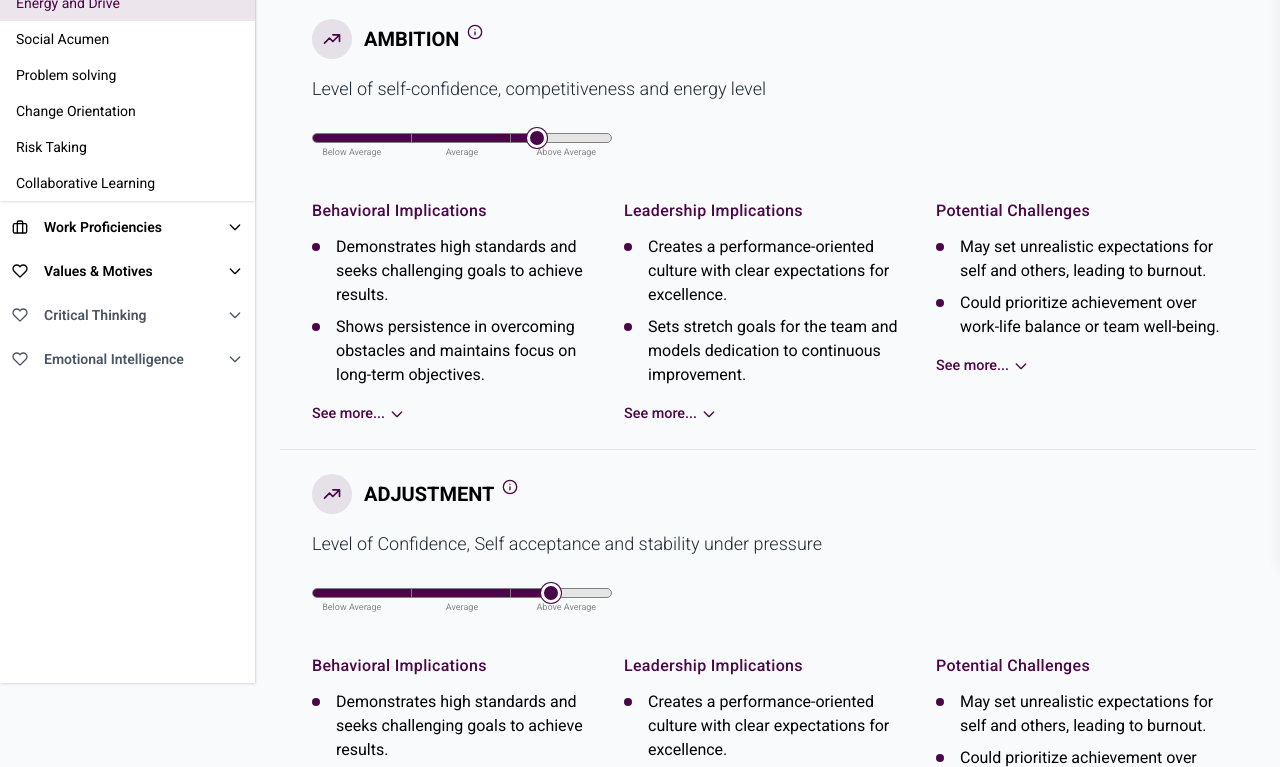
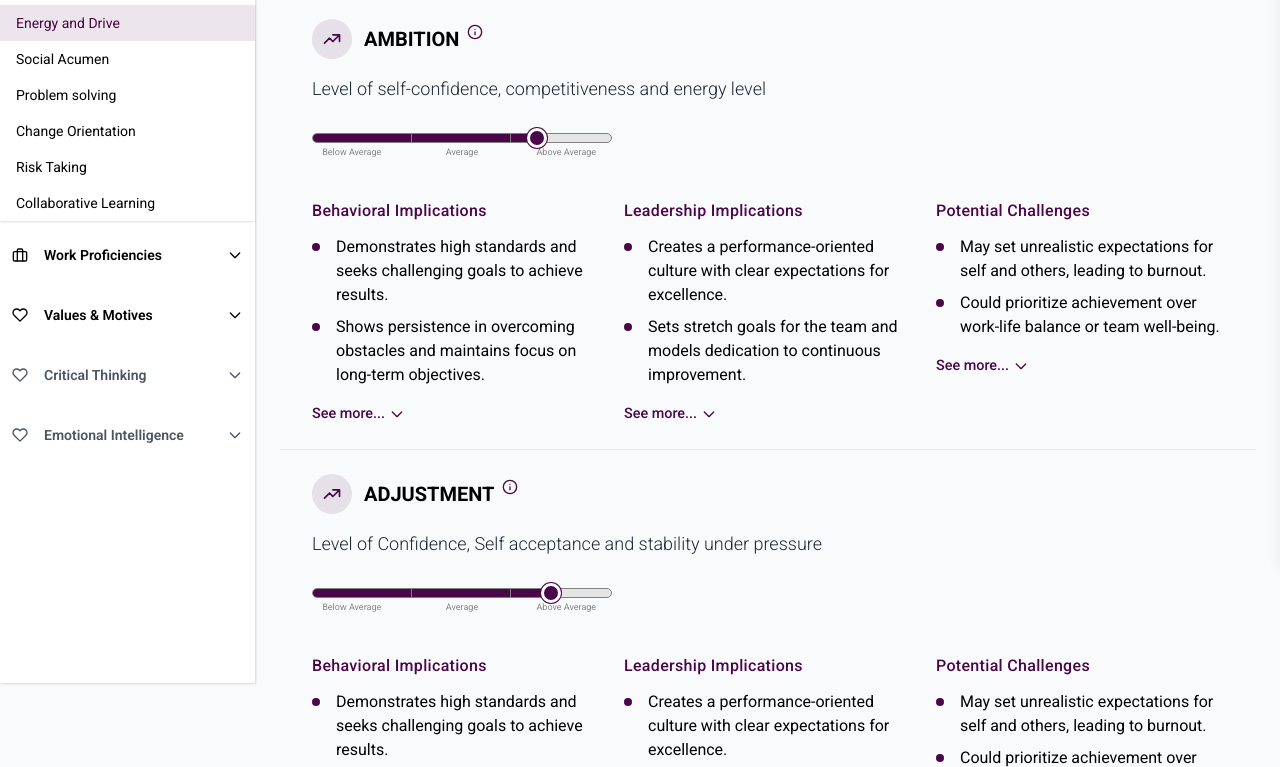
Before and after one commit to Anmolgarg18/intellex, a plain HTML site: page detail.html in a window 1280 px wide. Shown: the part 237-1004 px from the top of the page. Drawn offline with nearby package versions, Linux system fonts and the light colour scheme; a web font is replaced by a local one.

Commit message:
Anmol- updates

```diff
--- a/detail.html
+++ b/detail.html
@@ -436,7 +436,7 @@
       <div class="relative w-full space-y-2">
         <!-- Personal Attributes -->
         <div class="relative w-full">
-          <div id="dropdownTrigger1" class="dropdown-trigger px-3 py-2 font-semibold  cursor-pointer flex justify-between items-center rounded-sm active-dropdown"
+          <div id="dropdownTrigger1" class="dropdown-trigger px-[12px] py-[16px] mb-[8px] font-semibold  cursor-pointer flex justify-between items-center rounded-sm active-dropdown"
                onclick="toggleDropdown(1)">
             <div class="flex items-center gap-2">
                <i data-feather="user" class="h-4 w-4 mr-2"></i>
@@ -460,7 +460,7 @@
 
         <!-- Work Proficiencies -->
         <div class="relative w-full">
-          <div id="dropdownTrigger2" class="dropdown-trigger px-3 py-2 font-semibold  cursor-pointer flex justify-between items-center rounded-sm"
+          <div id="dropdownTrigger2" class="dropdown-trigger px-[12px] py-[16px] mb-[8px] font-semibold  cursor-pointer flex justify-between items-center rounded-sm"
                onclick="toggleDropdown(2)">
             <div class="flex items-center gap-2">
               <i data-feather="briefcase" class="h-4 w-4 mr-2"></i>
@@ -481,7 +481,7 @@
 
         <!-- Values & Motives -->
         <div class="relative w-full">
-          <div id="dropdownTrigger3" class="dropdown-trigger px-3 py-2 font-semibold cursor-pointer flex justify-between items-center rounded-sm"
+          <div id="dropdownTrigger3" class="dropdown-trigger px-[12px] py-[16px] mb-[8px] font-semibold  cursor-pointer flex justify-between items-center rounded-sm"
                onclick="toggleDropdown(3)">
             <div class="flex items-center gap-2">
               <i data-feather="heart" class="h-4 w-4 mr-2"></i>
@@ -502,7 +502,7 @@
 
         <!-- critical -->
         <div class="relative w-full pointer-events-none text-gray-600">
-          <div id="dropdownTrigger4" class="dropdown-trigger px-3 py-2 font-semibold cursor-pointer flex justify-between items-center rounded-sm"
+          <div id="dropdownTrigger4" class="dropdown-trigger px-[12px] py-[16px] mb-[8px] font-semibold  cursor-pointer flex justify-between items-center rounded-sm"
                onclick="toggleDropdown(4)">
             <div class="flex items-center gap-2">
               <i data-feather="heart" class="h-4 w-4 mr-2"></i>
@@ -523,7 +523,7 @@
 
         <!-- emotional -->
         <div class="relative w-full pointer-events-none text-gray-600">
-          <div id="dropdownTrigger5" class="dropdown-trigger px-3 py-2 font-semibold  cursor-pointer flex justify-between items-center rounded-sm"
+          <div id="dropdownTrigger5" class="dropdown-trigger px-[12px] py-[16px] mb-[8px] font-semibold  cursor-pointer flex justify-between items-center rounded-sm"
                onclick="toggleDropdown(5)">
             <div class="flex items-center gap-2">
               <i data-feather="heart" class="h-4 w-4 mr-2"></i>
```
